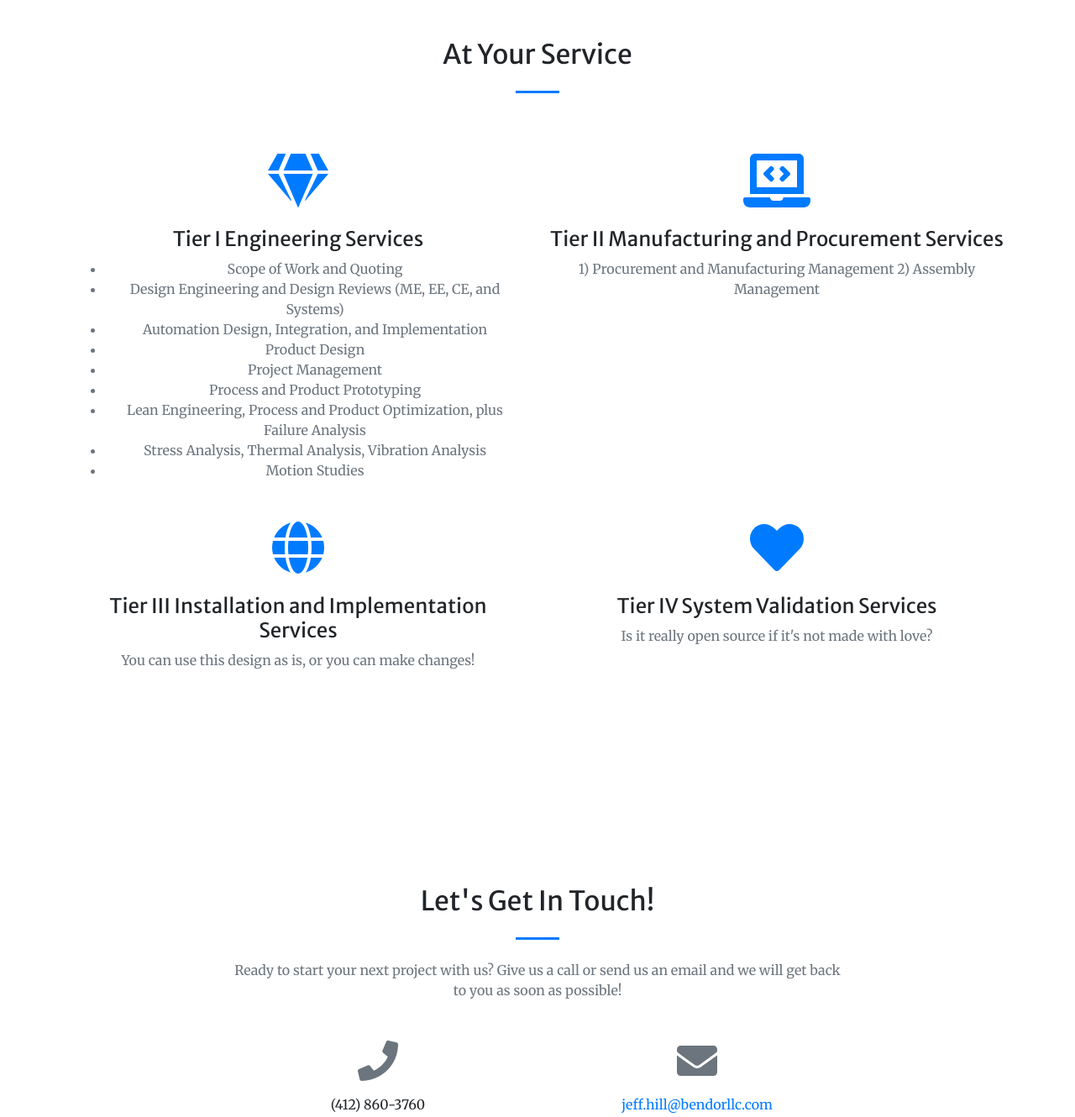
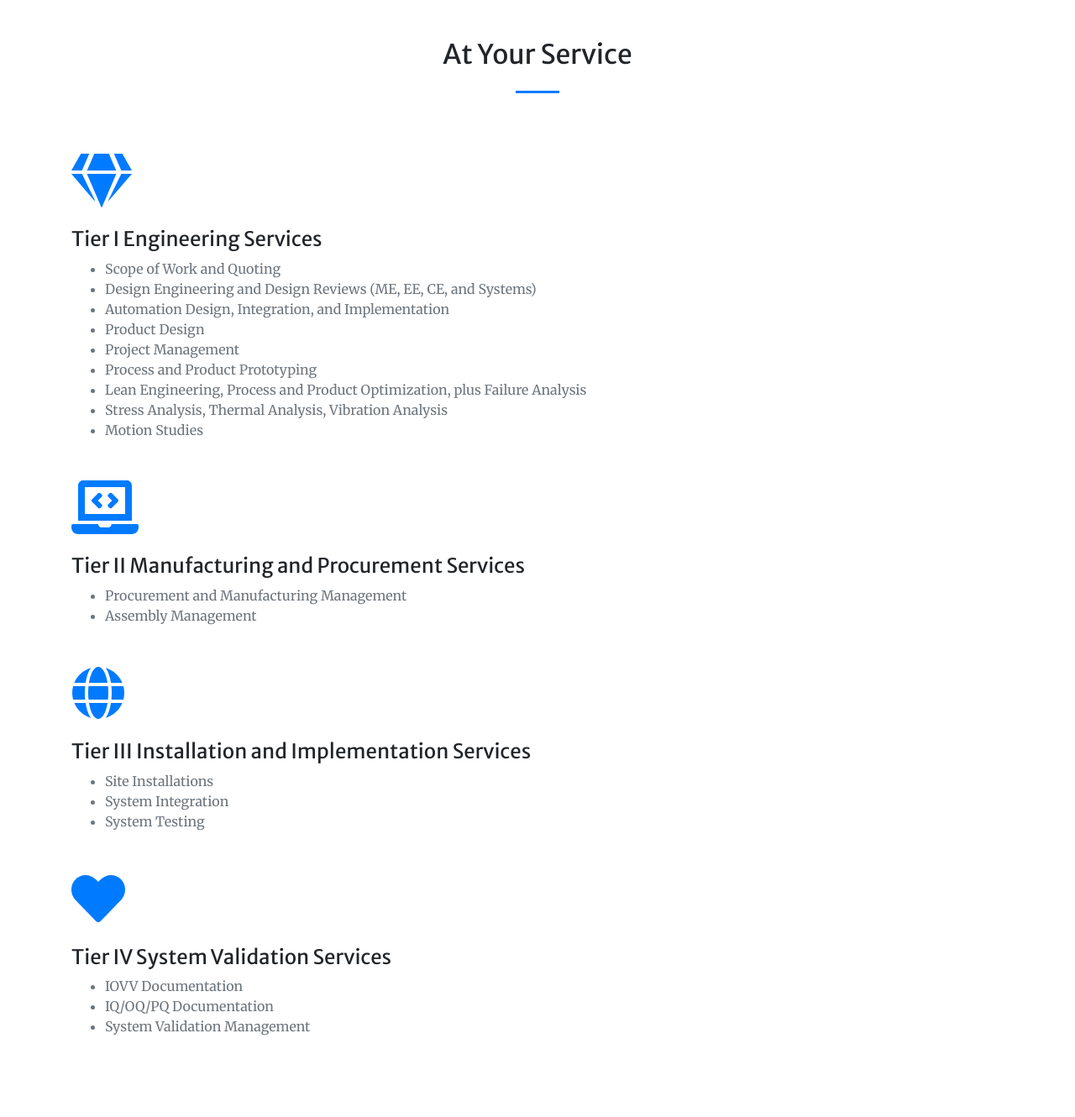
Before and after one commit to BendorLLC/engineering, a plain HTML site: page index.html in a window 1280 px wide. Shown: the part 1360-2690 px from the top of the page at 84% size. Drawn offline with nearby package versions, Linux system fonts and the light colour scheme.

Commit message:
Update index.html

```diff
--- a/index.html
+++ b/index.html
@@ -68,7 +68,7 @@
                 <h2 class="text-center mt-0">At Your Service</h2>
                 <hr class="divider my-4" />
                 <div class="row">
-                    <div class="col-lg-6 col-md-6 text-center">
+                    <div class="col-lg-12 col-md-6">
                         <div class="mt-5">
                             <i class="fas fa-4x fa-gem text-primary mb-4"></i>
                             <h3 class="h4 mb-2">Tier I Engineering Services</h3>
@@ -85,28 +85,36 @@
                             </ul>
                         </div>
                     </div>
-                    <div class="col-lg-6 col-md-6 text-center">
+                    <div class="col-lg-12 col-md-6">
                         <div class="mt-5">
                             <i class="fas fa-4x fa-laptop-code text-primary mb-4"></i>
                             <h3 class="h4 mb-2">Tier II Manufacturing and Procurement Services</h3>
-                            <p class="text-muted mb-0">
-                                1)	Procurement and Manufacturing Management
-2)	Assembly Management
-</p>
+                            <ul class="text-muted mb-0">
+                                <li>Procurement and Manufacturing Management</li>
+                                <li>Assembly Management</li>
+                            </ul>
                         </div>
                     </div>
-                    <div class="col-lg-6 col-md-6 text-center">
+                    <div class="col-lg-12 col-md-6">
                         <div class="mt-5">
                             <i class="fas fa-4x fa-globe text-primary mb-4"></i>
                             <h3 class="h4 mb-2">Tier III Installation and Implementation Services</h3>
-                            <p class="text-muted mb-0">You can use this design as is, or you can make changes!</p>
+                            <ul class="text-muted mb-0">
+                                <li>Site Installations</li>
+                                <li>System Integration</li>
+                                <li>System Testing</li>
+                            </ul>
                         </div>
                     </div>
-                    <div class="col-lg-6 col-md-6 text-center">
+                    <div class="col-lg-12 col-md-6">
                         <div class="mt-5">
                             <i class="fas fa-4x fa-heart text-primary mb-4"></i>
                             <h3 class="h4 mb-2">Tier IV System Validation Services</h3>
-                            <p class="text-muted mb-0">Is it really open source if it's not made with love?</p>
+                            <ul class="text-muted mb-0">
+                                <li>IOVV Documentation</li>
+                                <li>IQ/OQ/PQ Documentation</li>
+                                <li>System Validation Management</li>
+                            </ul>
                         </div>
                     </div>
                 </div>
```
